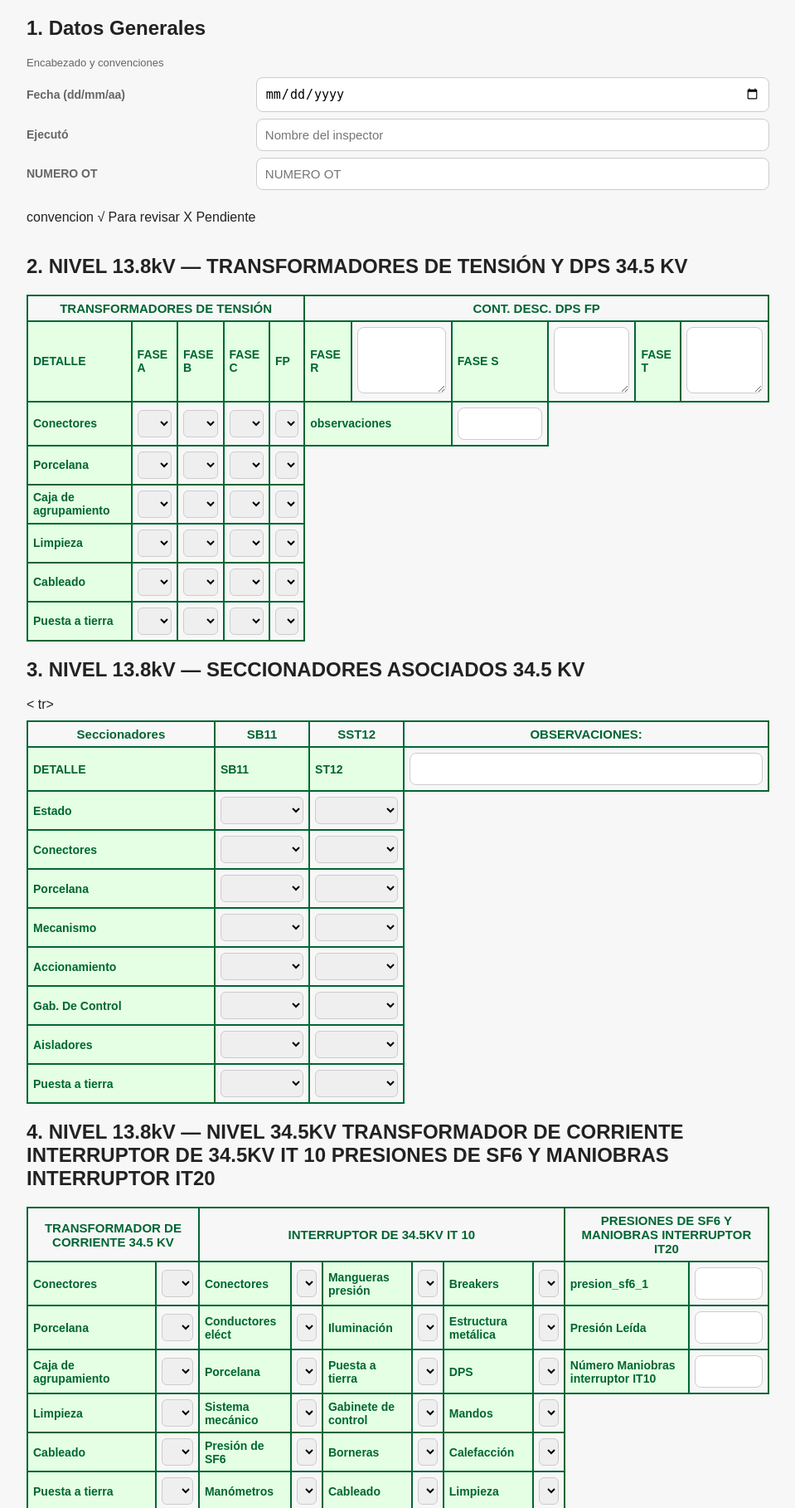
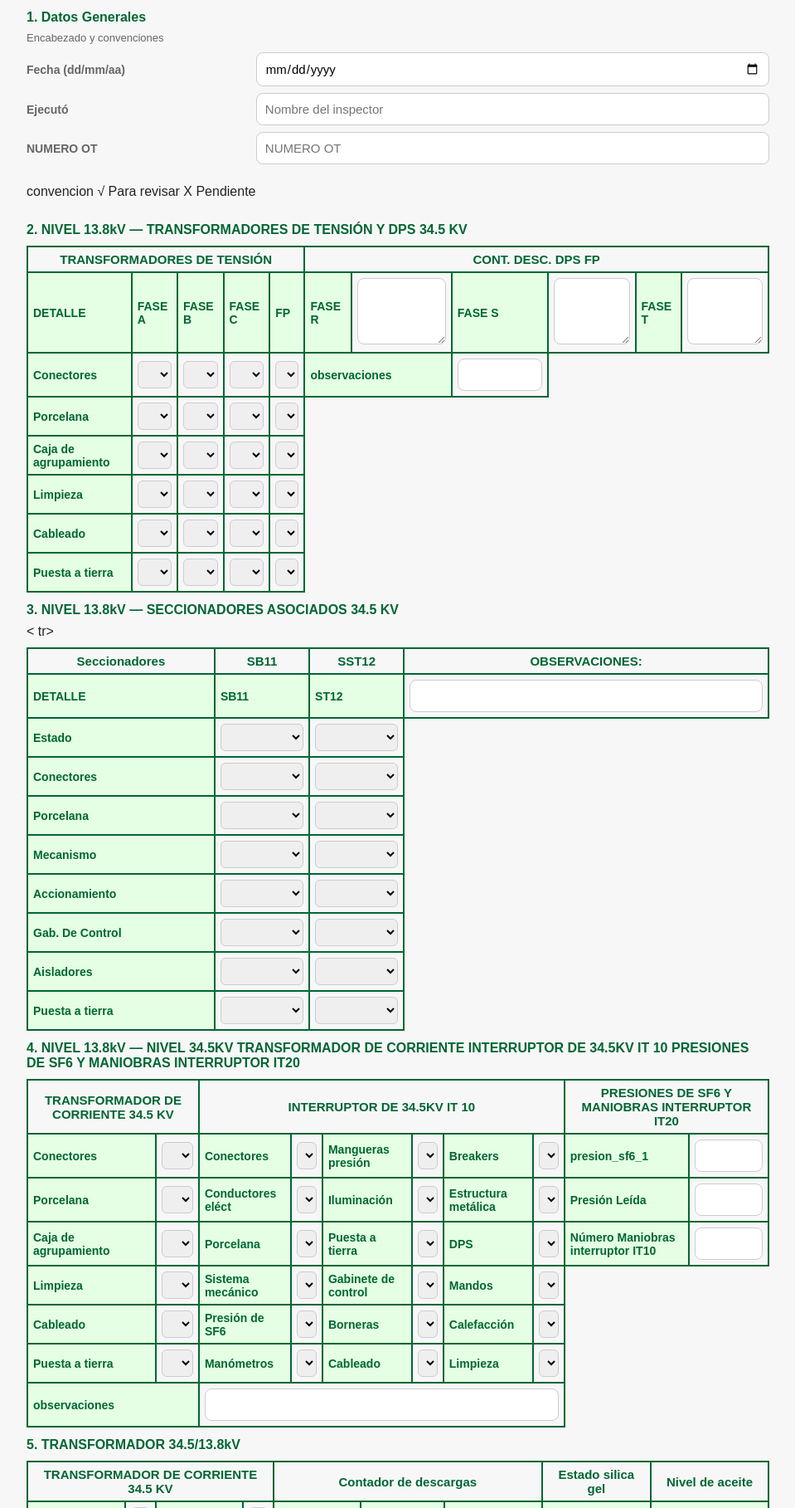
Before and after one commit to dasalgar123/MODELO_PILOTO_PYTHON_DJANGO_CENS, a Django app: page /app/s30_la_miel/ in a window 1280 px wide. Shown: the part 64-1881 px from the top of the page at 83% size, without its empty margins (160-1119 px from the left). Run offline with Django 5.2, Linux system fonts and the light colour scheme.

Commit message:
Aplicar tema de colores y tipografías EPM/CENS - Actualizar CSS con paleta institucional - Configurar archivos estáticos en Django - Usar EPM Rounded para títulos y EPM Sans para texto

```diff
--- a/app/templates/subestacion/S30_LA_MIEL/s30_la_miel.html
+++ b/app/templates/subestacion/S30_LA_MIEL/s30_la_miel.html
@@ -5,9 +5,10 @@
 <meta name="viewport" content="width=device-width,initial-scale=1" />
 <title>Planilla Registro - Subestación La Miel (Paginado)</title>
 
-<!-- ======= CSS (mobile-first, paleta institucional) ======= -->
-<link rel="stylesheet" href="../../stilo/s30_la_miel.css">
-<link rel="stylesheet" href="../../stilo/s30_la_miel_tabla.css">
+<!-- ======= CSS (mobile-first, paleta institucional EPM/CENS) ======= -->
+{% load static %}
+<link rel="stylesheet" href="{% static 'subestacion/stilo/s30_la_miel.css' %}">
+<link rel="stylesheet" href="{% static 'subestacion/stilo/s30_la_miel_tabla.css' %}">
 </head>
 <body>
 <div class="app">
--- a/app/templates/subestacion/stilo/s30_la_miel.css
+++ b/app/templates/subestacion/stilo/s30_la_miel.css
@@ -1,4 +1,4 @@
-:root{  --cens-green: #006633;  --cens-green-light: #009933;  --cens-green-lime: #669900;  --epm-gray-dark: #666666;  --epm-gray-mid: #CCCCCC;  --epm-gray-light: #EDEDED;  --bg-light: #F7F7F7;  --text-dark: #222;}
+:root{  --cens-green: #006633;  --cens-green-light: #009933;  --cens-green-medium: #669933;  --cens-green-lime: #99CC33;  --epm-gray-dark: #666666;  --epm-gray-mid: #CCCCCC;  --epm-gray-light: #EDEDED;  --bg-light: #F7F7F7;  --text-dark: #222;}
 
 *{box-sizing:border-box}
 body{  margin:0;  font-family: "EPM Sans", Arial, sans-serif;  background:var(--bg-light);  color:var(--text-dark);  -webkit-font-smoothing:antialiased;  -moz-osx-font-smoothing:grayscale;}
@@ -9,31 +9,32 @@ body{  margin:0;  font-family: "EPM Sans", Arial, sans-serif;  background:var(--
 /* header */
 .header {  display:flex;  gap:12px;  align-items:center;  margin-bottom:10px;}
 .header .title {  flex:1;}
-.header h1{  margin:0;  font-size:18px;  color:var(--cens-green);}
+.header h1{  margin:0;  font-size:18px;  color:var(--cens-green);  font-family: "EPM Rounded", Arial, sans-serif;}
 .header .subtitle { color:var(--epm-gray-dark); font-size:13px; margin-top:4px; }
 
 /* tarjeta / página */
 .page {  background:#fff;  border-radius:10px;  padding:14px;  box-shadow:0 2px 6px rgba(0,0,0,0.06);  margin-bottom:12px;  border-left:6px solid var(--cens-green-light);  display:none; /* se muestra la activa */}
 
 /* page header */
-.page h2{  margin:0 0 8px 0;  font-size:16px;  color:var(--cens-green);}
+.page h2{  margin:0 0 8px 0;  font-size:16px;  color:var(--cens-green);  font-family: "EPM Rounded", Arial, sans-serif;}
+h2{  margin:12px 0 8px 0;  font-size:16px;  color:var(--cens-green);  font-family: "EPM Rounded", Arial, sans-serif;  font-weight:700;}
 .small { font-size:13px; color:var(--epm-gray-dark); margin-bottom:10px; }
 
 /* label y controles */
 .label-row{  display:flex;  justify-content:space-between;  gap:8px;  margin-bottom:8px;  align-items:center;}
 .label-row label{ font-weight:600; font-size:14px; color:var(--epm-gray-dark); min-width:30%; }
 .input {  flex:1;}
-input[type="text"], input[type="date"], select, textarea {  width:100%;  padding:10px;  border-radius:8px;  border:1px solid var(--epm-gray-mid);  font-size:15px;}
+input[type="text"], input[type="date"], select, textarea {  width:100%;  padding:10px;  border-radius:8px;  border:1px solid var(--epm-gray-mid);  font-size:15px;  font-family: "EPM Sans", Arial, sans-serif;}
 textarea { min-height:80px; resize:vertical; }
 
 /* tablas adaptativas */
 .table {  width:100%;  border-collapse:collapse;  margin-top:8px;  margin-bottom:8px;}
-.table th {  text-align:left;  background:var(--cens-green-light);  padding:8px;  color:#fff;  font-size:13px;}
-.table td {  border:1px solid var(--epm-gray-mid);  padding:8px;  font-size:14px;  vertical-align:top;}
+.table th {  text-align:left;  background:var(--cens-green-light);  padding:8px;  color:#fff;  font-size:13px;  font-family: "EPM Rounded", Arial, sans-serif;}
+.table td {  border:1px solid var(--epm-gray-mid);  padding:8px;  font-size:14px;  vertical-align:top;  font-family: "EPM Sans", Arial, sans-serif;}
 
 /* nav botones */
 .pager {  display:flex;  gap:8px;  margin-top:10px;}
-.btn {  flex:1;  background:var(--cens-green);  color:#fff;  padding:12px;  border:none;  border-radius:8px;  font-weight:700;  font-size:15px;}
+.btn {  flex:1;  background:var(--cens-green);  color:#fff;  padding:12px;  border:none;  border-radius:8px;  font-weight:700;  font-size:15px;  font-family: "EPM Rounded", Arial, sans-serif;}
 .btn.secondary { background:var(--cens-green-light); }
 .btn.ghost { background:transparent; color:var(--cens-green); border:1px solid var(--cens-green); }
 
@@ -54,12 +55,12 @@ textarea { min-height:80px; resize:vertical; }
   .page.active { position: absolute; left: 0; top: 0; width: 100%; }
 }
 
-.tabla-pdf { width: 100%; border-collapse: collapse; margin-top: 10px;font-size: 14px; }
-.tabla-pdf th, .tabla-pdf td {border: 2px solid #006633;padding: 6px; vertical-align: middle; }
-.titulo-verde { color: #006633; font-weight: 700; text-align: center; font-size: 15px;  }
-.col-titulo { background: #E4FFE4; font-weight: bold; color: #006633; }
-.selector { width: 100%; padding: 6px; border-radius: 6px; border: 1px solid #ccc;  }
-.obs-input {width: 100%; padding: 8px; border-radius: 6px; border: 1px solid #ccc;  }
+.tabla-pdf { width: 100%; border-collapse: collapse; margin-top: 10px;font-size: 14px;  font-family: "EPM Sans", Arial, sans-serif; }
+.tabla-pdf th, .tabla-pdf td {border: 2px solid var(--cens-green);padding: 6px; vertical-align: middle; }
+.titulo-verde { color: var(--cens-green); font-weight: 700; text-align: center; font-size: 15px;  font-family: "EPM Rounded", Arial, sans-serif; }
+.col-titulo { background: #E4FFE4; font-weight: bold; color: var(--cens-green);  font-family: "EPM Rounded", Arial, sans-serif; }
+.selector { width: 100%; padding: 6px; border-radius: 6px; border: 1px solid var(--epm-gray-mid);  font-family: "EPM Sans", Arial, sans-serif; }
+.obs-input {width: 100%; padding: 8px; border-radius: 6px; border: 1px solid var(--epm-gray-mid);  font-family: "EPM Sans", Arial, sans-serif; }
 @media(max-width:600px){
   .tabla-pdf { font-size: 12px; }
   .selector { font-size: 12px; padding:4px; }
--- a/app/templates/subestacion/stilo/s30_la_miel_tabla.css
+++ b/app/templates/subestacion/stilo/s30_la_miel_tabla.css
@@ -1,10 +1,13 @@
-.tabla-pdf { width: 100%; border-collapse: collapse; margin-top: 10px;font-size: 14px; }
-.tabla-pdf th, .tabla-pdf td {border: 2px solid #006633;padding: 6px; vertical-align: middle; }
-.titulo-verde { color: #006633; font-weight: 700; text-align: center; font-size: 15px;  }
-.col-titulo { background: #E4FFE4; font-weight: bold; color: #006633; }
-.selector { width: 100%; padding: 6px; border-radius: 6px; border: 1px solid #ccc;  }
-.obs-input {width: 100%; padding: 8px; border-radius: 6px; border: 1px solid #ccc;  }
+:root{  --cens-green: #006633;  --cens-green-light: #009933;  --cens-green-medium: #669933;  --cens-green-lime: #99CC33;  --epm-gray-dark: #666666;  --epm-gray-mid: #CCCCCC;  --epm-gray-light: #EDEDED;  --bg-light: #F7F7F7;  --text-dark: #222;}
+
+.tabla-pdf { width: 100%; border-collapse: collapse; margin-top: 10px;font-size: 14px;  font-family: "EPM Sans", Arial, sans-serif; }
+.tabla-pdf th, .tabla-pdf td {border: 2px solid var(--cens-green);padding: 6px; vertical-align: middle; }
+.titulo-verde { color: var(--cens-green); font-weight: 700; text-align: center; font-size: 15px;  font-family: "EPM Rounded", Arial, sans-serif; }
+.col-titulo { background: #E4FFE4; font-weight: bold; color: var(--cens-green);  font-family: "EPM Rounded", Arial, sans-serif; }
+.selector { width: 100%; padding: 6px; border-radius: 6px; border: 1px solid var(--epm-gray-mid);  font-family: "EPM Sans", Arial, sans-serif; }
+.obs-input {width: 100%; padding: 8px; border-radius: 6px; border: 1px solid var(--epm-gray-mid);  font-family: "EPM Sans", Arial, sans-serif; }
 @media(max-width:600px){
   .tabla-pdf { font-size: 12px; }
   .selector { font-size: 12px; padding:4px; }
+  .titulo-verde { font-size: 13px; }
 }
--- a/miproyecto/settings.py
+++ b/miproyecto/settings.py
@@ -116,3 +116,6 @@ USE_TZ = True
 # https://docs.djangoproject.com/en/6.0/howto/static-files/
 
 STATIC_URL = 'static/'
+STATICFILES_DIRS = [
+    BASE_DIR / 'app' / 'templates',
+]
--- a/miproyecto/urls.py
+++ b/miproyecto/urls.py
@@ -16,8 +16,12 @@ Including another URLconf
 """
 from django.contrib import admin
 from django.urls import path, include
+from django.conf import settings
+from django.conf.urls.static import static
 
 urlpatterns = [
     path('admin/', admin.site.urls),
     path('app/', include('app.urls')),
 ]
+
+# Servir archivos estáticos en desarrollo (Django ya lo hace automáticamente con staticfiles)
```
